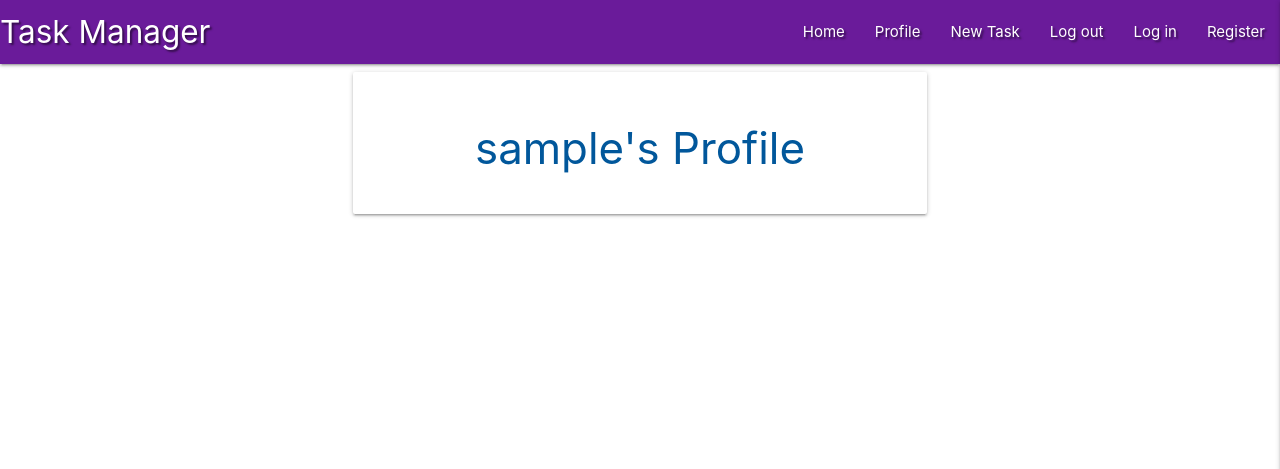
After one commit to AlexNexton/flask-task-manager-project, a Flask app: page /profile/1 in a window 1280 px wide. The commit adds this page. Shown: the top 469 px of the page. Run offline with Flask 2, Linux system fonts and the light colour scheme; the visitor is signed in with stand-in values (Sample User, id 1); a database or web service that is not in the repository returns one stand-in record (values such as "Sample title"); some libraries are stand-ins or nearby versions.

Commit message:
add session user profile

```diff
--- a/app.py
+++ b/app.py
@@ -45,6 +45,7 @@ def register():
         # put the new user into 'session' cookie
         session["user"] = request.form.get("username").lower()
         flash("Registration Successful!")
+        return redirect(url_for("profile", username=session["user"]))
     return render_template("register.html")
 
 
@@ -59,8 +60,11 @@ def login():
             # ensure hashed password matches user input
             if check_password_hash(
                 existing_user["password"], request.form.get("password")):
-                    session["user"] = request.form.get("username").lower()
+                    session["user"] = request.form.get(
+                        "username").lower()
                     flash("Welcome, {}".format(request.form.get("username")))
+                    return redirect(url_for(
+                        "profile", username=session["user"]))
             else:
                 # invalid password match
                 flash("Incorrect Username and/or Password")
@@ -74,6 +78,14 @@ def login():
     return render_template("login.html")
 
 
+@app.route("/profile/<username>", methods=["GET", "POST"])
+def profile(username):
+    # grab the session user's username from db
+    username = mongo.db.users.find_one(
+        {"username": session["user"]})["username"]
+    return render_template("profile.html", username=username)
+
+
 if __name__ == "__main__":
     app.run(host=os.environ.get("IP"),
             port = int(os.environ.get("PORT")),
--- a/templates/base.html
+++ b/templates/base.html
@@ -20,7 +20,7 @@
             <a href="#" data-target="mobile-demo" class="sidenav-trigger right"><i class="fas fa-bars"></i></a>
             <ul class="right hide-on-med-and-down">
                 <li><a href="{{ url_for('get_tasks') }}">Home</a></li>
-                <li><a href="#">Profile</a></li>
+                <li><a href="{{ url_for('profile', username=session['user']) }}">Profile</a></li>
                 <li><a href="#">New Task</a></li>
                 <li><a href="#">Log out</a></li>
                 <li><a href="{{ url_for('login') }}">Log in</a></li>
@@ -32,7 +32,7 @@
     <ul class="sidenav" id="mobile-demo">
                 <li><h4 class="center-align light-blue-text text-darken-4">Task Manager</h4></li>
                 <li><a href="{{ url_for('get_tasks') }}">Home</a></li>
-                <li><a href="#">Profile</a></li>
+                <li><a href="{{ url_for('profile', username=session['user']) }}">Profile</a></li>
                 <li><a href="#">New Task</a></li>
                 <li><a href="#">Log out</a></li>
                 <li><a href="{{ url_for('login') }}">Log in</a></li>
--- /dev/null
+++ b/templates/profile.html
@@ -0,0 +1,14 @@
+{% extends 'base.html' %}
+{% block content %}
+
+    <div class="row">
+        <div class="col s12 m8 offset-m2" >
+            <div class="card-panel">
+                <h3 class="center-align light-blue-text text-darken-4">{{ username }}'s Profile</h3>
+            </div>
+        </div>
+    </div>
+
+
+
+{% endblock %}
```
